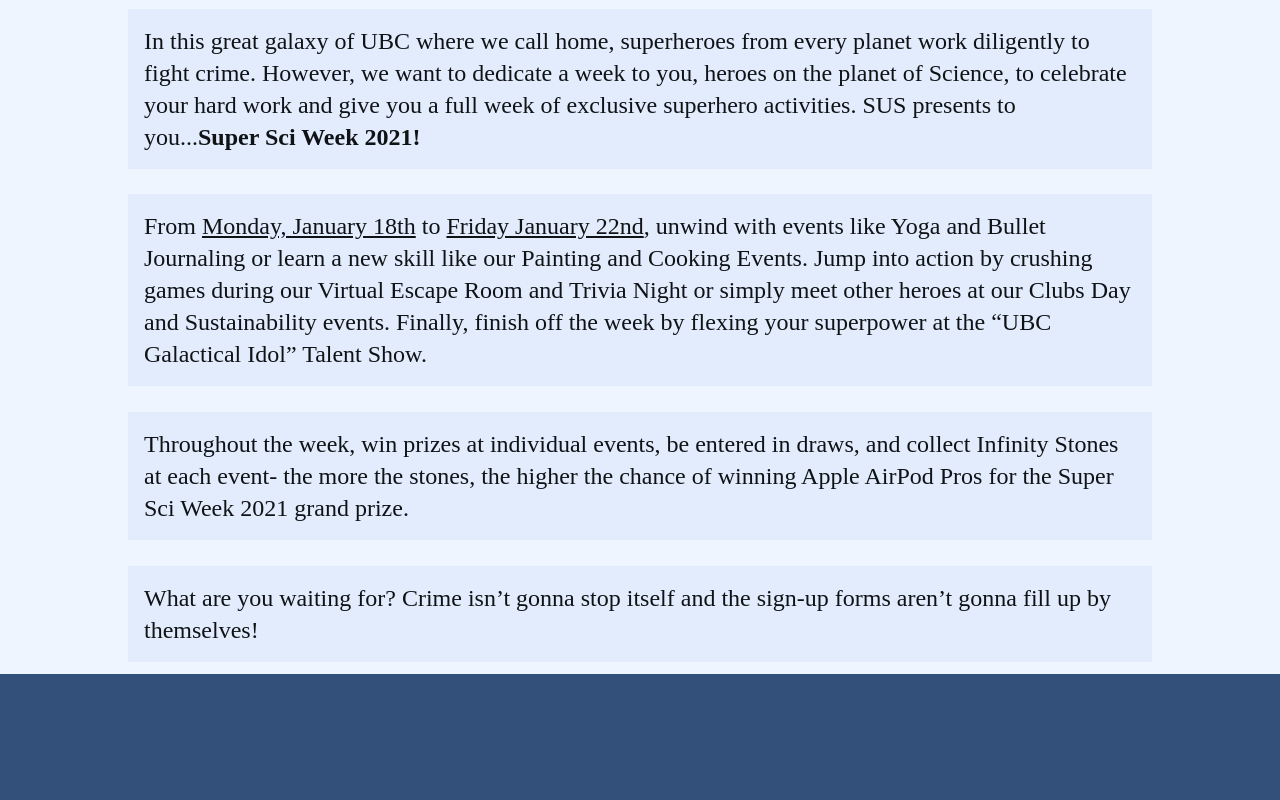
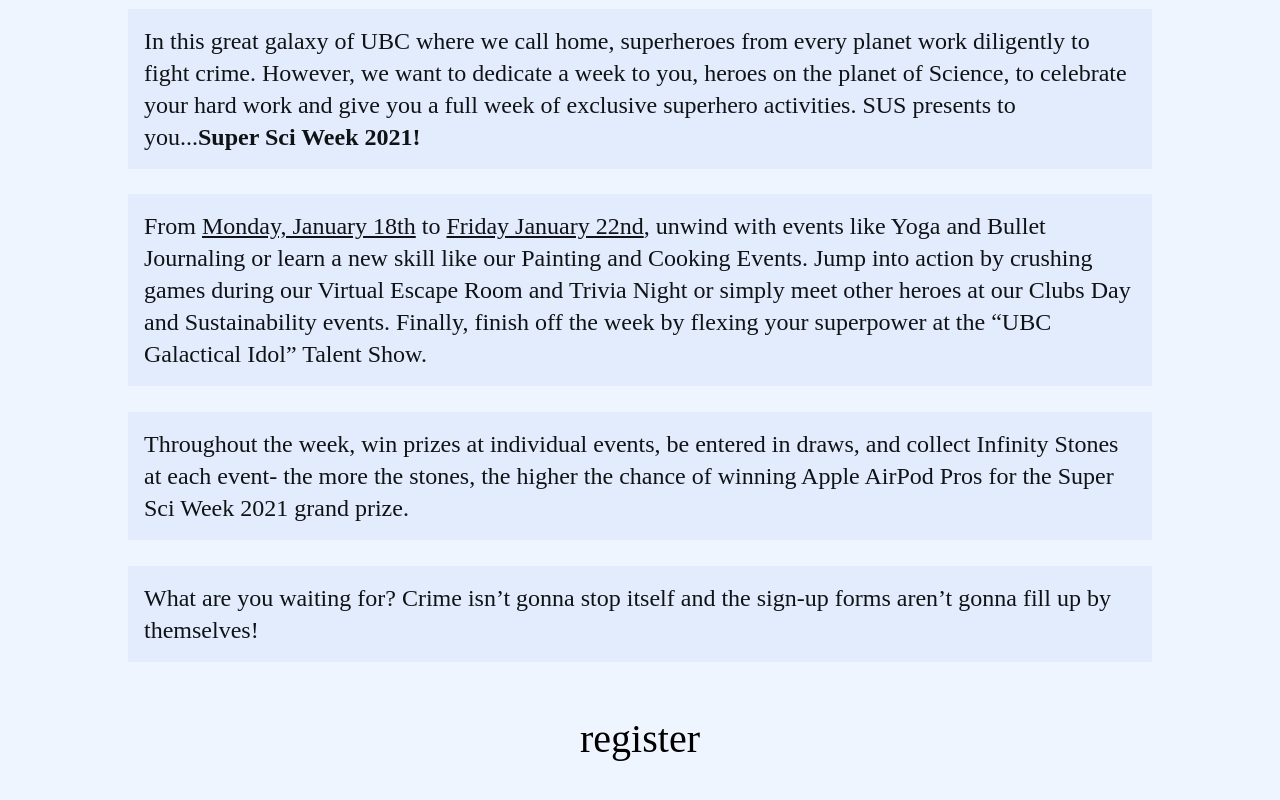
Before and after one commit to derickdr/ubcsciweek2020, a React (Create React App) app: page / in a window 1280 px wide. Shown: the part 1024-1824 px from the top of the page. Before the commit the page ends 1698 px from the top, so only its background shows below. Built offline with nearby package versions, Linux system fonts and the light colour scheme.

Commit message:
about action button added

```diff
--- a/src/components/SciWeekInformationSection.js
+++ b/src/components/SciWeekInformationSection.js
@@ -53,6 +53,11 @@ class SciWeekInformationSection extends Component {
                         by themselves!
                     </p>
                 </div>
+                <div class='about-action-button-row'>
+                    <div class='about-action-button'>
+                        <h1 class='action-button-text'>register</h1>
+                    </div>
+                </div>
             </div>
         );
     };
--- a/src/styles/App.scss
+++ b/src/styles/App.scss
@@ -339,6 +339,11 @@ $color8: #10213a;
     margin: 2vw;
 }
 
+.about-action-button {
+    @extend .action-button;
+    margin: 3vw;
+}
+
 // Schedule / Day of Activities
 .schedule-container {
 
```
Also changed, not shown: 1 other file (tests, documents, lock files or other folders).
